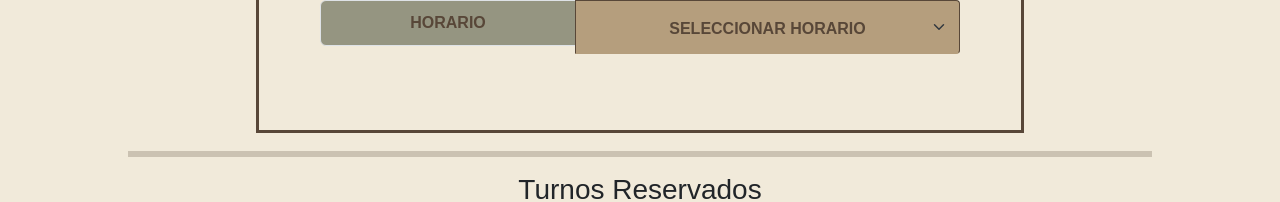
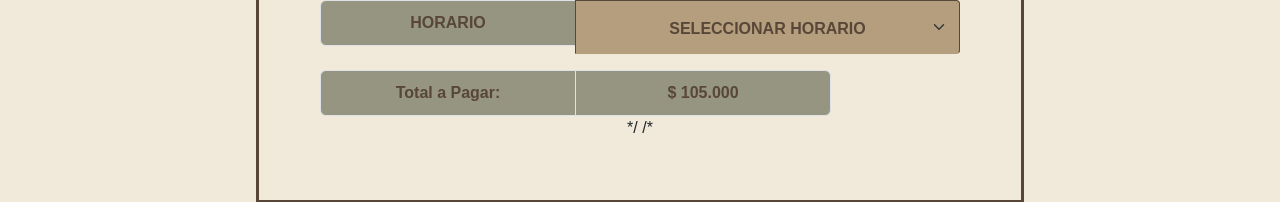
Before and after one commit to SantyMolina98/Spa-Nirvana-React-, a React (Vite) app: page /turnos in a window 1280 px wide. Shown: the part 370-572 px from the top of the page. Built offline with nearby package versions, Linux system fonts and the light colour scheme; no server answers.

Commit message:
se actualiza emailjs y prueba de page turnos

```diff
--- a/package.json
+++ b/package.json
@@ -15,6 +15,7 @@
     "bootstrap-icons": "^1.13.1",
     "react": "^19.1.1",
     "react-bootstrap": "^2.10.10",
+    "react-datepicker": "^8.8.0",
     "react-dom": "^19.1.1",
     "react-router-dom": "^7.9.3",
     "react-router-hash-link": "^2.4.3"
--- a/src/pages/Turnos.jsx
+++ b/src/pages/Turnos.jsx
@@ -4,9 +4,7 @@ import { Link } from 'react-router-dom';
 import imagenMap from '../assets/imagenMap.js';
 import { Form } from 'react-bootstrap';
 
-function Turnos () {
-
-
+ function Turnos () {
   return (
     <div className='MainT'>
     <section className="sectioncombos">
@@ -77,11 +75,11 @@ function Turnos () {
               <option value="horario-3">18 PM</option>
             </Form.Select>
           </div>
-        {/* <div className="input-group">
+         <div className="input-group">
            <span className="input-group-text" id="total-pagar">Total a Pagar:</span>
           <span className="input-group-text" id="precio-total">$ 105.000</span>
-        </div> */}
-      </Form>
+        </div> */
+     /*  </Form>
     </section>
     <hr className='hrturnos'/>
     <section>
@@ -90,7 +88,7 @@ function Turnos () {
         <hr className='hrturnos'/>
       </article>
     </section>
-    {/* <section>
+     <section>
       <article className="Tarjetaeliminar">
         <div className="row row-cols-1 row-cols-md-2 g-4">
           <div>
@@ -117,8 +115,8 @@ function Turnos () {
         </div>
       </div>
       </article>
-    </section> */}
-    {/* <section id="reserva">
+    </section>
+     <section id="reserva">
       <article>
         <div className="actions">
           <p id="resumen-solicitud">Resumen de solicitud:</p>
@@ -128,8 +126,8 @@ function Turnos () {
           <Link to="*" className="btnTurnos btn-back" id="volver-btn">Volver</Link>
         </div>
       </article>
-    </section> */}
-  </div>
+    </section>
+   </div>
   )
 }
 export default Turnos;
```
Also changed, not shown: 1 other file (tests, documents, lock files or other folders).
